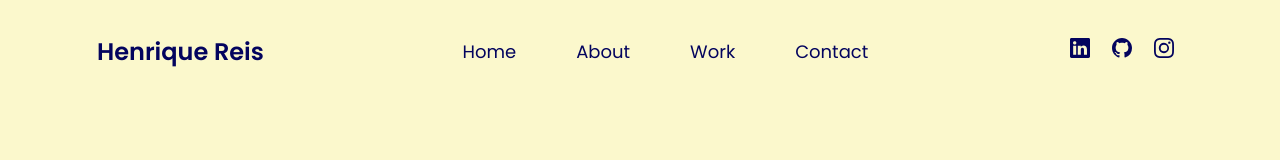
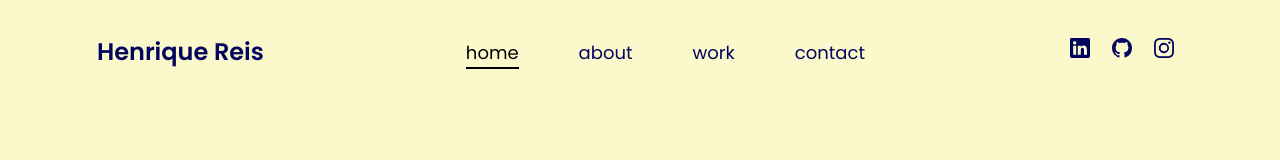
Before and after one commit to Kraven321/portfolio-ReactJS, a React (Vite) app in the folder portfolio/: page / in a window 1280 px wide. Shown: the top 160 px of the page. Built offline with nearby package versions, Linux system fonts and the light colour scheme.

Commit message:
commit do link ativo

```diff
--- a/portfolio/package.json
+++ b/portfolio/package.json
@@ -13,6 +13,7 @@
     "react": "^18.2.0",
     "react-dom": "^18.2.0",
     "react-icons": "^4.9.0",
+    "react-router-dom": "^6.13.0",
     "react-simple-typewriter": "^5.0.1",
     "styled-components": "^6.0.0-rc.3"
   },
--- a/portfolio/src/App.css
+++ b/portfolio/src/App.css
@@ -12,3 +12,6 @@ body{
   width: 100%;
   background-color: #FBF8CC;
 }
+html{
+  scroll-behavior: smooth;
+}
--- a/portfolio/src/App.jsx
+++ b/portfolio/src/App.jsx
@@ -11,10 +11,18 @@ function App() {
   return (
     <div>
    <Header/>
+   <div  id='home' >
    <SectionOne/>
+   </div>
+   <div id='about' >
    <SectionTwo/>
+   </div>
+   <div id='work'>
    <SectionTree/>
+   </div>
+   <div id='contact'>
    <SectionFour/>
+   </div>
    </div>
   )
 }
--- a/portfolio/src/components/header/Header.jsx
+++ b/portfolio/src/components/header/Header.jsx
@@ -1,8 +1,10 @@
 import React, { useState, useEffect } from 'react';
 import styled from 'styled-components';
 import { BsLinkedin, BsGithub, BsInstagram } from 'react-icons/bs';
+import {links} from '../../data'
 
 const TagHeader = styled.header`
+
   position: fixed;
   top: 0;
   left: 0;
@@ -32,23 +34,37 @@ const TagHeader = styled.header`
     font-size: 18px;
     font-weight: 400;
     line-height: 27px;
-    transition: all .3s ease;
+    transition: all 0.3s ease;
+    position: relative;
   }
-nav ul li a::after{
+
+  nav ul li a::after {
     content: '';
     display: block;
     width: 0;
     height: 2px;
     background: #000;
-    transition: width .3s;
-}
-nav ul li a:hover::after{
+    transition: width 0.3s;
+    position: absolute;
+    bottom: -4px;
+    left: 0;
+  }
+
+  nav ul li a:hover::after {
     width: 100%;
+  }
 
-}
   nav ul li a:hover {
     color: black;
   }
+  nav ul li.selected.active a::after{
+  width: 100%;
+}
+nav ul li.selected.active a,
+nav ul li.selected.active a:hover {
+  color: black;
+  width: 100%;
+}
 
   .socials {
     display: flex;
@@ -59,37 +75,48 @@ nav ul li a:hover::after{
     color: #03045e;
     width: 26px;
     height: 20px;
-    transition: all .3s ease;
+    transition: all 0.3s ease;
   }
+
   .socials .medias:hover {
     color: black;
   }
-  .socials a::after{
+
+  .socials a::after {
     content: '';
     display: block;
     width: 0;
     height: 2px;
     background: #000;
-    transition: width .3s;
+    transition: width 0.3s;
   }
-  .socials a:hover::after{
+
+  .socials a:hover::after {
     width: 100%;
   }
 `;
 
 const scrolledStyle = {
-  backgroundColor: '#F0F4F8', // Tom de gelo
-  boxShadow: '0 2px 4px rgba(0, 0, 0, 0.1)', // Suavidade
+  backgroundColor: '#F0F4F8',
+  boxShadow: '0 2px 4px rgba(0, 0, 0, 0.1)',
 };
 
 export const Header = () => {
   const [scrolled, setScrolled] = useState(false);
+  const [selectedLink, setSelectedLink] = useState(1);
+
+
+
+
+
 
   useEffect(() => {
     const handleScroll = () => {
       const isScrolled = window.scrollY > 0;
       setScrolled(isScrolled);
     };
+
+
 
     window.addEventListener('scroll', handleScroll);
 
@@ -98,23 +125,22 @@ export const Header = () => {
     };
   }, []);
 
+
   return (
     <TagHeader style={scrolled ? scrolledStyle : {}} scrolled={scrolled}>
       <h2>Henrique Reis</h2>
       <nav>
         <ul>
-          <li>
-            <a href="%#">Home</a>
+          {links.map((link) => (
+            <li
+            key={link.id}
+            className={`${link.id === selectedLink ? 'selected active' : ''}`}
+          >
+            <a href={link.url} onClick={() => setSelectedLink(link.id)}>
+              {link.text}
+            </a>
           </li>
-          <li>
-            <a href="%#">About</a>
-          </li>
-          <li>
-            <a href="%#">Work</a>
-          </li>
-          <li>
-            <a href="%#">Contact</a>
-          </li>
+          ))}
         </ul>
       </nav>
       <div className="socials">
--- a/portfolio/src/components/main/SectionOne.jsx
+++ b/portfolio/src/components/main/SectionOne.jsx
@@ -117,7 +117,7 @@ box-shadow: 0px 0px 1px 8px #474306;
 
 export const SectionOne = () => {
   return (
-    <TagMain>
+    <TagMain >
         <div className="left">
             <h4 className='ola'>Olá, eu sou o Henrique,</h4>
             <h1>
--- a/portfolio/src/components/main/SectionTree.jsx
+++ b/portfolio/src/components/main/SectionTree.jsx
@@ -77,7 +77,7 @@ export const WorkImage = styled.div`
 const SectionTree = () => {
   return (
     <>
-   <WorkContainer>
+   <WorkContainer >
     <h1>Work.</h1>
     <p>Confira abaixo, alguns dos meus trabalhos pessoais que desenvolvi para por em prática meus conhecimentos em desenvolvimento Front-End.</p>
    </WorkContainer>
--- /dev/null
+++ b/portfolio/src/data.jsx
@@ -0,0 +1,22 @@
+export const links =[
+{
+    id:1,
+    text:'home',
+    url:'#home',
+},
+{
+    id:2,
+    text:'about',
+    url:'#about',
+},
+{
+    id:3,
+    text:'work',
+    url:'#work',
+},
+{
+    id:4,
+    text:'contact',
+    url:'#contact',
+},
+]
```
Also changed, not shown: 1 other file (tests, documents, lock files or other folders).
